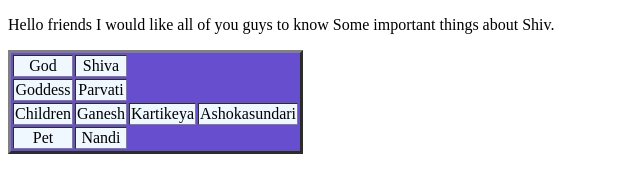
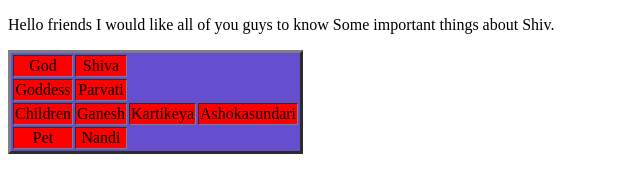
Before and after one commit to nivasonani13/1, a plain HTML site: page Shiv/index.html in a window 1280 px wide. Shown: the whole page, without its empty margins (0-640 px from the left). Drawn offline with Linux system fonts and the light colour scheme.

Commit message:
om namah shivaaa

```diff
--- a/Shiv/index.html
+++ b/Shiv/index.html
@@ -1,9 +1,18 @@
 <!DOCTYPE html>
 <html lang="en">
 <head>
+
     <meta charset="UTF-8">
     <meta name="viewport" content="width=device-width, initial-scale=1.0">
     <title>Shiv</title>
+    <link rel="stylesheet" href="style.css">
+
+
+
+
+    </head>
+    <body>
+
     <p>Hello friends I would like all of you guys to know
         Some important things about Shiv.
     </p>
@@ -19,19 +28,19 @@
             <table border = "3" style="background-color: rgb(102, 78, 207);">
 
     <!--First Row of Data-->
-    <tr align="center" style="background-color: aliceblue;">
+    <tr align="center">
         <td>God</td>
         <td>Shiva</td>
     </tr>
 
     <!--Second Row of Data-->
-    <tr align="center" style="background-color: aliceblue;">
+    <tr align="center">
         <!--<td> means Table Data-->
         <td>Goddess</td>
         <td>Parvati</td>
     </tr>
     <!--Third Row of Data-->
-    <tr align="center" style="background-color: aliceblue;">
+    <tr align="center">
         <!--<td> means Table Data-->
         <td>Children</td>
         <td>Ganesh</td>
@@ -39,14 +48,14 @@
         <td>Ashokasundari</td>
     </tr>
      <!--Third Row of Data-->
-    <tr align="center" style="background-color: aliceblue;">
+    <tr align="center">
         <!--<td> means Table Data-->
         <td>Pet</td>
         <td>Nandi</td>
         </tr>
 
 </table>
-</head>
+
 
 
 </body>
--- /dev/null
+++ b/Shiv/style.css
@@ -0,0 +1,3 @@
+tr{
+        background-color: rgb(255, 0, 0);
+        }
```
